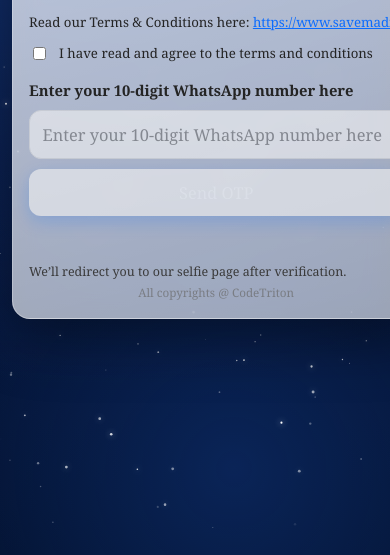
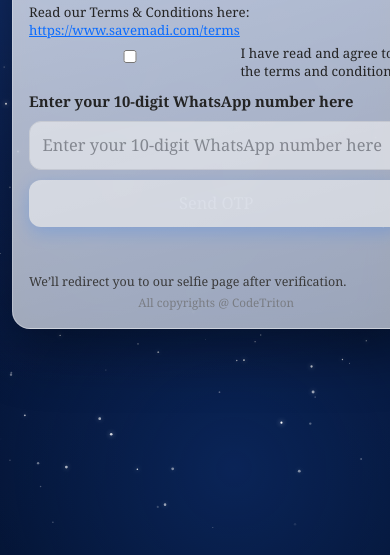
Before and after one commit to uraichur/savemadi-landing, a plain HTML site: page index.html in a window 390 px wide. Shown: the part 313-868 px from the top of the page. Drawn offline with Linux system fonts and the light colour scheme.

Commit message:
Update index.html
Mobile  version fixed

```diff
--- a/index.html
+++ b/index.html
@@ -3,7 +3,7 @@
 <head>
   <meta charset="utf-8" />
   <title>SAVeMadi – Get your event photos</title>
-  <meta name="viewport" content="width=device-width, initial-scale=1" />
+  <meta name="viewport" content="width=device-width, initial-scale=1, viewport-fit=cover" />
   <meta name="theme-color" content="#031a3a" />
   <style>
     :root{
@@ -11,29 +11,20 @@
       --text:#1b1b1b;
       --muted:#3a3a3a;
       --line:#d9d9d9;
-      --bg1:#0b1f4e;   /* navy gradient start */
-      --bg2:#051234;   /* navy gradient mid  */
-      --bg3:#000a1e;   /* navy gradient end  */
-      --cardA:rgba(255,255,255,0.72); /* more see-through */
+      --bg1:#0b1f4e;
+      --bg2:#051234;
+      --bg3:#000a1e;
+      --cardA:rgba(255,255,255,0.72);
       --cardB:rgba(255,255,255,0.60);
     }
 
-    /* Full-page starfield canvas sits behind everything */
-    #starfield{
-      position:fixed;
-      inset:0;
-      width:100%;
-      height:100%;
-      z-index:0;
-      display:block;
-      pointer-events:none;
-    }
+    /* Background stars canvas */
+    #starfield{ position:fixed; inset:0; width:100%; height:100%; z-index:0; pointer-events:none }
 
-    /* Shiny navy background */
     body{
       font-family: Cambria, Georgia, "Times New Roman", Times, serif;
       margin:0;
-      min-height:100dvh;
+      min-height:100svh; /* better on mobile than 100vh/dvh */
       background:
         radial-gradient(1200px 800px at 20% 25%, #12306e, transparent 60%),
         radial-gradient(900px 700px at 80% 10%, #0e2a63, transparent 55%),
@@ -43,21 +34,17 @@
       display:grid;
       place-items:center;
       overflow-x:hidden;
-      padding: max(12px, env(safe-area-inset-top)) max(12px, env(safe-area-inset-right)) max(12px, env(safe-area-inset-bottom)) max(12px, env(safe-area-inset-left));
+      padding:max(12px,env(safe-area-inset-top)) max(12px,env(safe-area-inset-right)) max(12px,env(safe-area-inset-bottom)) max(12px,env(safe-area-inset-left));
     }
 
-    /* Frosted, adaptive card */
     main{
-      position:relative;
-      z-index:1; /* above stars */
+      position:relative; z-index:1;
       width:clamp(300px, 96vw, 640px);
       padding:clamp(18px, 4vw, 28px) clamp(16px, 3.5vw, 24px);
       border-radius:18px;
       background: linear-gradient(165deg, var(--cardA), var(--cardB));
       border:1px solid rgba(255,255,255,0.30);
-      box-shadow:
-        0 18px 60px rgba(0,0,0,.45),
-        0 1px 0 rgba(255,255,255,.55) inset;
+      box-shadow: 0 18px 60px rgba(0,0,0,.45), 0 1px 0 rgba(255,255,255,.55) inset;
       backdrop-filter: blur(12px) saturate(125%);
       -webkit-backdrop-filter: blur(12px) saturate(125%);
     }
@@ -86,35 +73,32 @@
       font-size:clamp(14px, 3.6vw, 16px);
     }
 
-    /* Terms line (single line, just above checkbox) */
+    /* T&C line: let it wrap on phones (fixes sideways scroll) */
     .tc-inline{
       display:block;
       margin:6px 0 6px;
       font-size:clamp(13px, 3.4vw, 14px);
-      white-space:nowrap;
-      overflow-x:auto;
-      -webkit-overflow-scrolling: touch;
+      white-space:normal;                 /* was nowrap */
+      overflow-wrap:anywhere;             /* break long URL */
+      word-break:break-word;
       color:#242424;
       text-align:left;
     }
-    .tc-inline a{
-      color:var(--brand);
-      text-decoration:underline;
-    }
+    .tc-inline a{ color:var(--brand); text-decoration:underline; }
 
-    /* Checkbox row: left aligned, single line */
+    /* Checkbox: allow wrapping on small screens */
     label.agree{
-      display:inline-flex;
+      display:flex;                       /* was inline-flex */
       gap:10px;
-      align-items:center;
+      align-items:flex-start;
       justify-content:flex-start;
       font-size:clamp(13px, 3.4vw, 14px);
       color:#242424;
       margin:6px 0 10px;
-      white-space:nowrap;
-      width:auto;
+      white-space:normal;                 /* was nowrap */
+      line-height:1.35;
     }
-    input[type="checkbox"]{ transform:translateY(1px); }
+    input[type="checkbox"]{ transform:translateY(2px); }
 
     /* Hint + form controls */
     .hint{
@@ -124,7 +108,7 @@
       font-size:clamp(14px, 3.8vw, 16px);
     }
     input,button{
-      font-size:clamp(16px, 4.2vw, 18px);
+      font-size:clamp(16px, 4.2vw, 18px); /* keeps iOS from zooming */
       padding:clamp(11px, 3.2vw, 14px);
       border-radius:12px;
       border:1px solid var(--line);
@@ -134,24 +118,23 @@
       background:#ffffff;
     }
     input::placeholder{ color:#6b6b6b; }
-    input:focus, button:focus{
-      outline:2px solid #7aa7ff;
-      outline-offset:2px;
-    }
+    input:focus, button:focus{ outline:2px solid #7aa7ff; outline-offset:2px; }
     button{
       margin-top:10px;
       border:none;
       background:var(--brand);
       color:#fff;
       cursor:pointer;
+      touch-action:manipulation;
       box-shadow:0 6px 18px rgba(11,108,255,0.35);
     }
-    button:disabled, input:disabled{
-      opacity:.6; cursor:not-allowed; background:#f3f3f3;
-    }
+    button:disabled, input:disabled{ opacity:.6; cursor:not-allowed; background:#f3f3f3; }
+
     small{ color:#3a3a3a; display:block; margin-top:8px; font-size:clamp(12px, 3.2vw, 13px); }
     .copyright{ color:#6b6b6b; opacity:0.7; text-align:center; margin-top:4px; font-size:clamp(11px, 3vw, 12px); }
     #msg{ min-height:20px; color:#1f1f1f; font-size:clamp(13px, 3.4vw, 14px); }
+
+    @media (prefers-reduced-motion: reduce){ #starfield{ display:none } }
   </style>
 </head>
 <body>
@@ -163,19 +146,19 @@
   <h1>SAVeMadi</h1>
   <p class="tagline"><em>We help  Save your precious moments</em></p>
 
-  <!-- Terms line placed right above the checkbox, single line -->
+  <!-- Terms line -->
   <p class="tc-inline">
     Read our Terms &amp; Conditions here:
     <a href="https://www.savemadi.com/terms" target="_blank" rel="noopener">https://www.savemadi.com/terms</a>
   </p>
 
-  <!-- Agreement checkbox (left-aligned, single line) -->
+  <!-- Agreement checkbox -->
   <label class="agree">
     <input type="checkbox" id="agree" />
     <span>I have read and agree to the terms and conditions</span>
   </label>
 
-  <!-- Instruction line between checkbox and phone input -->
+  <!-- Instruction -->
   <p class="hint">Enter your 10-digit WhatsApp number here</p>
 
   <form id="otpForm" onsubmit="return false">
@@ -202,10 +185,11 @@
 </main>
 
 <script>
-/* ===== Starfield (shiny navy with sprinkled stars) ===== */
+/* ===== Starfield (lighter on phones) ===== */
 (function(){
   const canvas = document.getElementById('starfield');
   const ctx = canvas.getContext('2d', { alpha: true });
+  if(!ctx) return;
   let w, h, stars;
 
   function size(){
@@ -215,28 +199,29 @@
     canvas.style.width = window.innerWidth + 'px';
     canvas.style.height = window.innerHeight + 'px';
 
-    const density = (window.innerWidth * window.innerHeight) / 8000;
-    const count = Math.min(260, Math.max(120, Math.floor(density)));
+    // Slightly fewer stars on small screens for smoother rendering
+    const base = (window.innerWidth * window.innerHeight) / 9000;
+    const count = Math.min(240, Math.max(120, Math.floor(base)));
     stars = new Array(count).fill(0).map(() => ({
       x: Math.random() * w,
       y: Math.random() * h,
-      r: (Math.random()*1.1 + 0.4) * dpr,             // radius
-      base: Math.random()*0.55 + 0.25,                // base alpha
-      v: Math.random()*0.35 + 0.15,                   // twinkle variance
-      spd: Math.random()*1.2 + 0.4,                   // twinkle speed
-      ph: Math.random()*Math.PI*2                     // phase offset
+      r: (Math.random()*1.1 + 0.4) * dpr,
+      base: Math.random()*0.55 + 0.25,
+      v: Math.random()*0.35 + 0.15,
+      spd: Math.random()*1.2 + 0.4,
+      ph: Math.random()*Math.PI*2
     }));
   }
 
   function draw(t){
-    t = t/1000; // seconds
+    t = t/1000;
     ctx.clearRect(0,0,w,h);
     for(const s of stars){
       const a = Math.min(1, Math.max(0, s.base + Math.sin(t*s.spd + s.ph)*s.v));
       ctx.beginPath();
       ctx.fillStyle = `rgba(255,255,255,${a})`;
       ctx.shadowColor = `rgba(255,255,255,${a})`;
-      ctx.shadowBlur = 6 * (window.devicePixelRatio || 1);  // soft "shiny" glow
+      ctx.shadowBlur = 5 * (window.devicePixelRatio || 1);
       ctx.arc(s.x, s.y, s.r, 0, Math.PI*2);
       ctx.fill();
     }
@@ -310,6 +295,7 @@ async function verifyOTP(){
     });
     const j = await r.json().catch(()=>({}));
     if(j.code){
+      // Redirect to the .app site carrying the code
       location.href = "https://www.savemadi.app/selfie?code=" + encodeURIComponent(j.code);
     }else{
       document.getElementById('msg').textContent = j.detail || "Invalid OTP, try again.";
```
